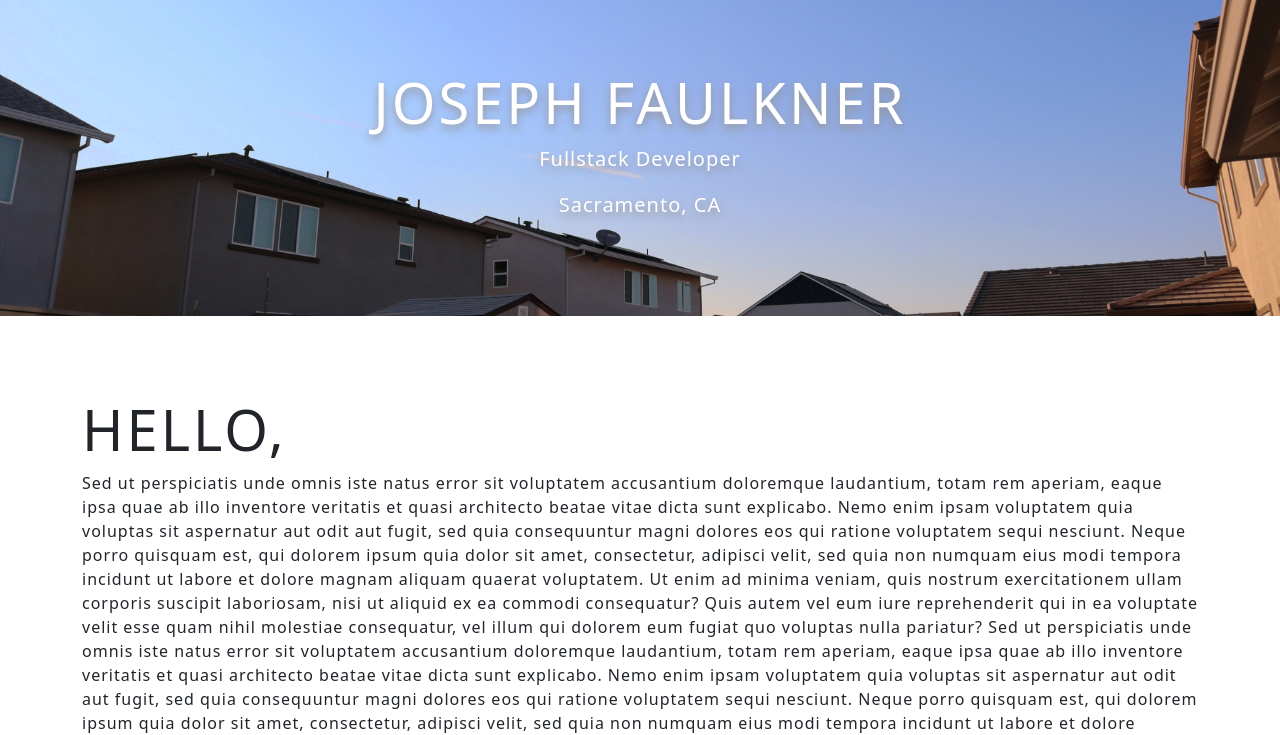
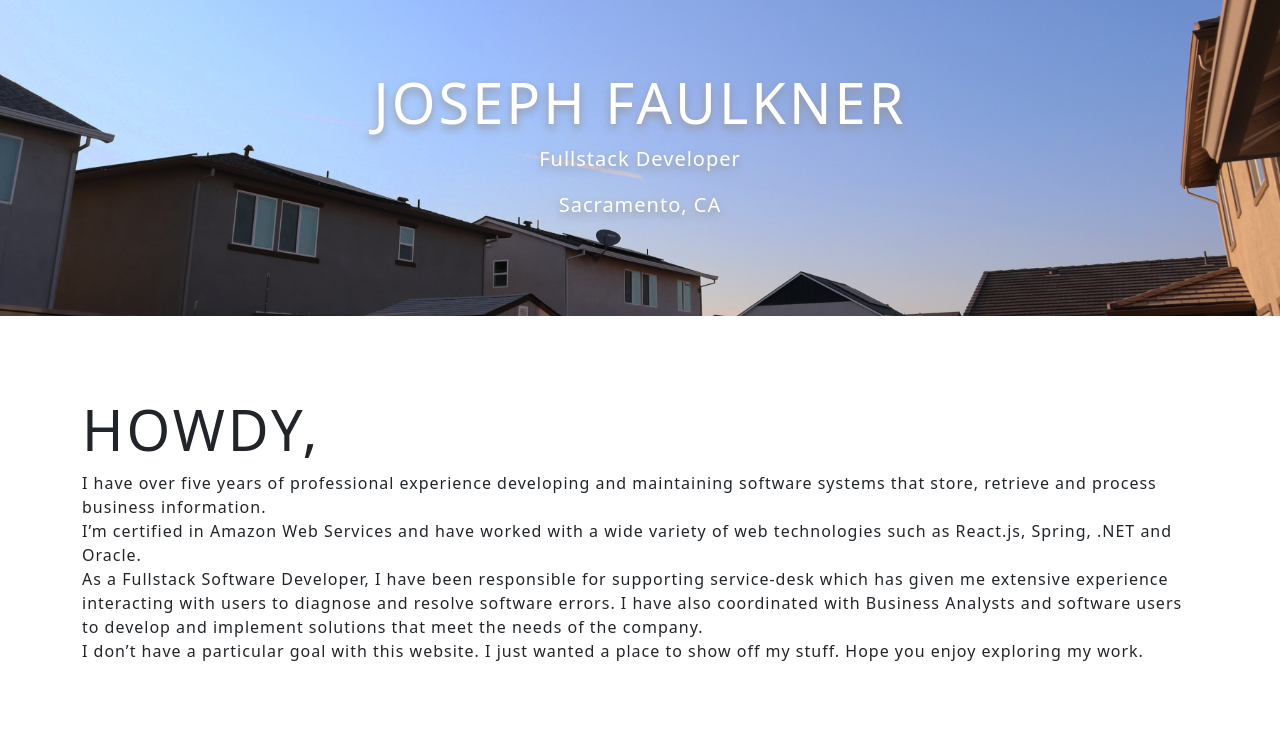
Before and after one commit to josephmfaulkner/josephmfaulkner.com, a Gatsby site: page / in a window 1280 px wide. Shown: the part 72-807 px from the top of the page. Built offline with nearby package versions, Linux system fonts and the light colour scheme; Gatsby itself is replaced by a stand-in of ours.

Commit message:
About section real data

```diff
--- a/src/pages/_aboutSection.js
+++ b/src/pages/_aboutSection.js
@@ -8,11 +8,16 @@ const AboutSection = () => {
     <div id="about" className="section">
 
       <Container className="home-page-content">
-        <h1 className="display-4 fw-normal">Hello,</h1>
+        <h1 className="display-4 fw-normal">Howdy,</h1>
         <p>
-          Sed ut perspiciatis unde omnis iste natus error sit voluptatem accusantium doloremque laudantium, totam rem aperiam, eaque ipsa quae ab illo inventore veritatis et quasi architecto beatae vitae dicta sunt explicabo. Nemo enim ipsam voluptatem quia voluptas sit aspernatur aut odit aut fugit, sed quia consequuntur magni dolores eos qui ratione voluptatem sequi nesciunt. Neque porro quisquam est, qui dolorem ipsum quia dolor sit amet, consectetur, adipisci velit, sed quia non numquam eius modi tempora incidunt ut labore et dolore magnam aliquam quaerat voluptatem. Ut enim ad minima veniam, quis nostrum exercitationem ullam corporis suscipit laboriosam, nisi ut aliquid ex ea commodi consequatur? Quis autem vel eum iure reprehenderit qui in ea voluptate velit esse quam nihil molestiae consequatur, vel illum qui dolorem eum fugiat quo voluptas nulla pariatur?
-          Sed ut perspiciatis unde omnis iste natus error sit voluptatem accusantium doloremque laudantium, totam rem aperiam, eaque ipsa quae ab illo inventore veritatis et quasi architecto beatae vitae dicta sunt explicabo. Nemo enim ipsam voluptatem quia voluptas sit aspernatur aut odit aut fugit, sed quia consequuntur magni dolores eos qui ratione voluptatem sequi nesciunt. Neque porro quisquam est, qui dolorem ipsum quia dolor sit amet, consectetur, adipisci velit, sed quia non numquam eius modi tempora incidunt ut labore et dolore magnam aliquam quaerat voluptatem. Ut enim ad minima veniam, quis nostrum exercitationem ullam corporis suscipit laboriosam, nisi ut aliquid ex ea commodi consequatur? Quis autem vel eum iure reprehenderit qui in ea voluptate velit esse quam nihil molestiae consequatur, vel illum qui dolorem eum fugiat quo voluptas nulla pariatur?
-          Sed ut perspiciatis unde omnis iste natus error sit voluptatem accusantium doloremque laudantium, totam rem aperiam, eaque ipsa quae ab illo inventore veritatis et quasi architecto beatae vitae dicta sunt explicabo. Nemo enim ipsam voluptatem quia voluptas sit aspernatur aut odit aut fugit, sed quia consequuntur magni dolores eos qui ratione voluptatem sequi nesciunt. Neque porro quisquam est, qui dolorem ipsum quia dolor sit amet, consectetur, adipisci velit, sed quia non numquam eius modi tempora incidunt ut labore et dolore magnam aliquam quaerat voluptatem. Ut enim ad minima veniam, quis nostrum exercitationem ullam corporis suscipit laboriosam, nisi ut aliquid ex ea commodi consequatur? Quis autem vel eum iure reprehenderit qui in ea voluptate velit esse quam nihil molestiae consequatur, vel illum qui dolorem eum fugiat quo voluptas nulla pariatur?
+        I have over five years of professional experience developing and maintaining software systems that store, retrieve and process business information.
+        <br></br>
+        I’m certified in Amazon Web Services and have worked with a wide variety of web technologies such as React.js, Spring, .NET and Oracle.
+        <br></br>
+        As a Fullstack Software Developer, I have been responsible for supporting service-desk which has given me extensive experience interacting with users to diagnose and resolve software errors. I have also coordinated with Business Analysts and software users to develop and implement solutions that meet the needs of the company.
+        <br></br>
+        I don’t have a particular goal with this website. I just wanted a place to show off my stuff.
+        Hope you enjoy exploring my work.
         </p>
       </Container>
 
--- a/src/site-data/about-me/about-me-data.json
+++ b/src/site-data/about-me/about-me-data.json
@@ -1,5 +1,5 @@
 {
-    "title" : "",
+    "title" : "Howdy,",
     "image-url": "",
     "paragraph" : ""
 }
```
